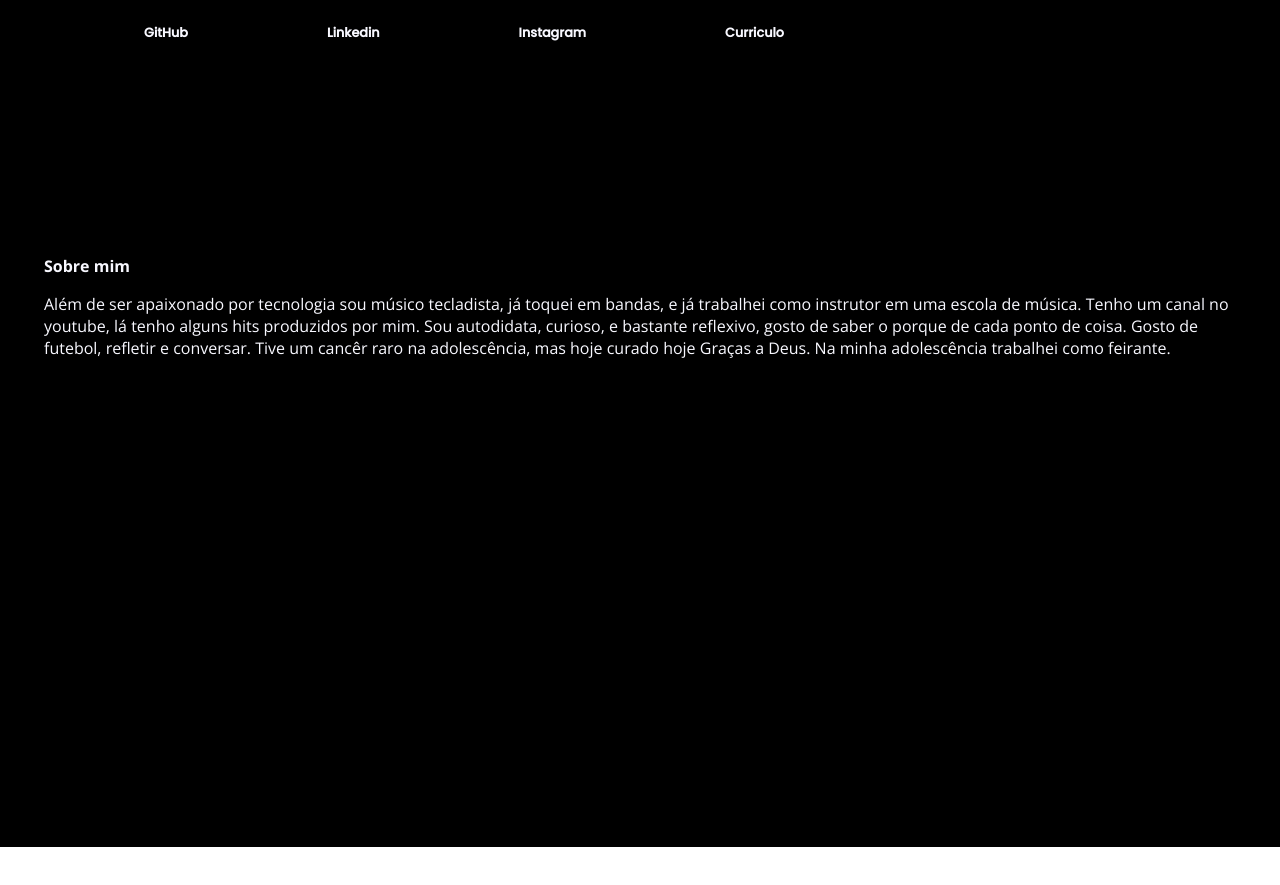
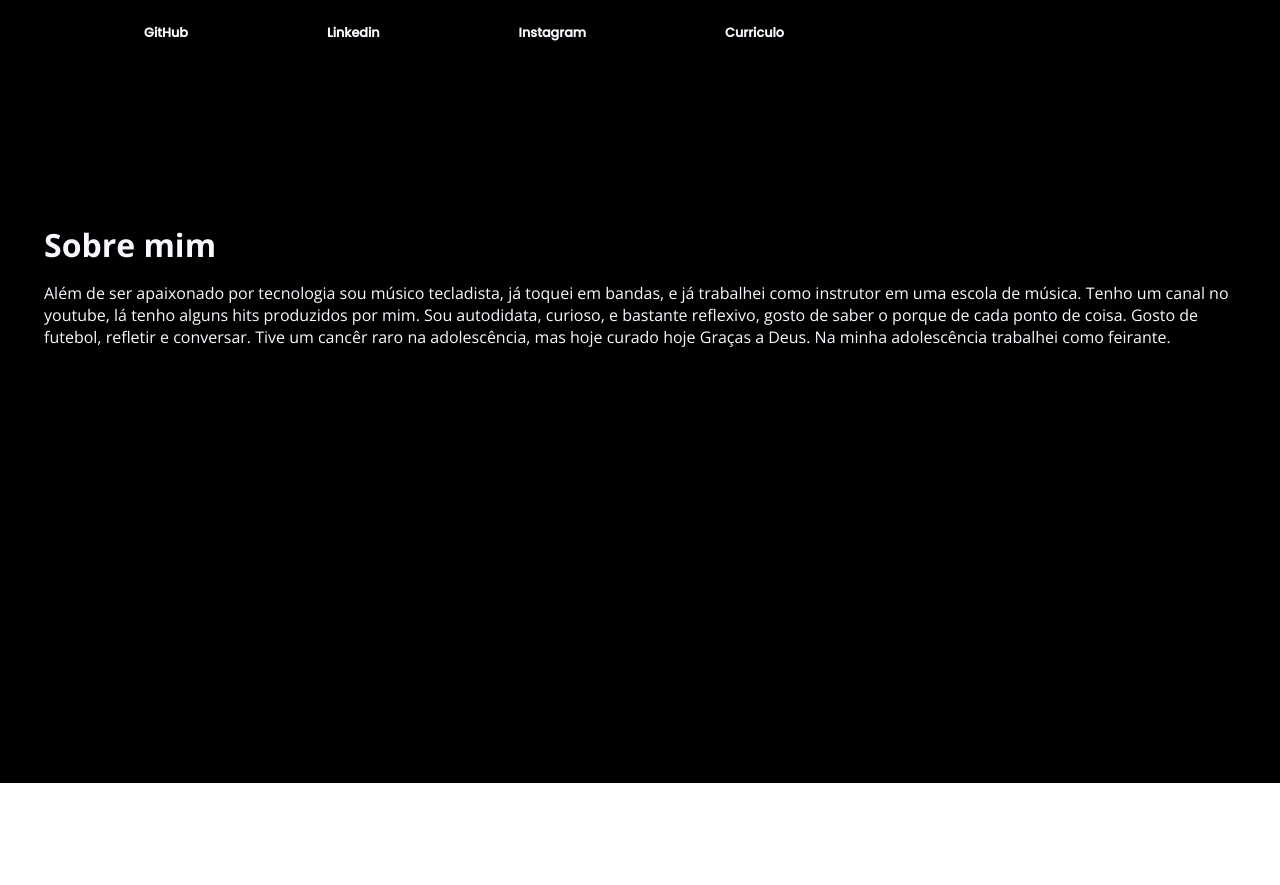
Before and after one commit to salesgs/gs_portifolio, a plain HTML site: page index.html in a window 1280 px wide. Shown: the part 513-1398 px from the top of the page. After the commit the page ends 1312 px from the top, so only its background shows below. Drawn offline with nearby package versions, Linux system fonts and the light colour scheme.

Commit message:
versão-9

```diff
--- a/assets/css/main/sobre-mim/responsivo.css
+++ b/assets/css/main/sobre-mim/responsivo.css
@@ -5,11 +5,12 @@
     width: 100vw;
     height: 80vh;
      /* box-model */
-     margin-top: 3rem;
-  }
+    margin-top: 6rem;
+    }
+
   .container__sobre-text{
    /* box-model */
-   margin-top: 3rem;
+   margin-top: 4rem;
 
   }
 
@@ -21,12 +22,12 @@
     height: 80vh;
    /* box-model */
       /* box-model */
-    margin-top: 3rem;
 
+      margin-top: 1rem;
   }
   .container__sobre-text{
-    font-size: 1rem;
-
+    font-size: 2rem;
+    margin-top: 4rem;
   }
   .container__sobre-paragrapy{
     font-size: 1rem;
--- a/assets/css/main/sobre-mim/sobre-mim.css
+++ b/assets/css/main/sobre-mim/sobre-mim.css
@@ -4,7 +4,7 @@
   height: 80vh;
   display: flex;
    background-color: var(--background-color-header);
-   margin-top: -5rem;
+   margin-top: -9rem;
 }
 .container__sobre{
    /* border: solid black 1px;  */
```
